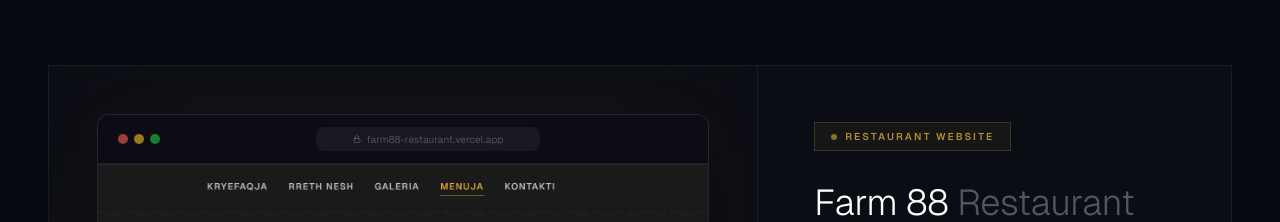
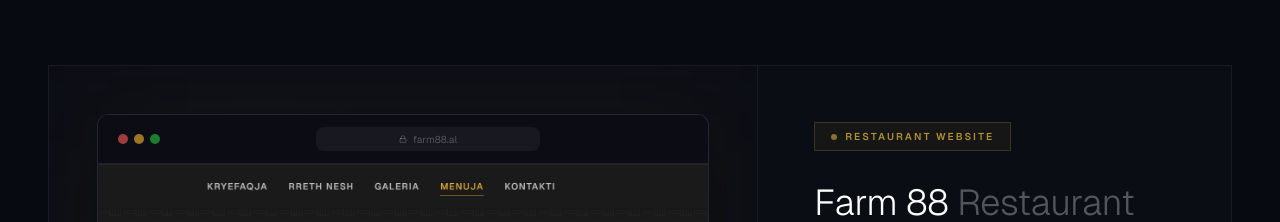
Before and after one commit to Alban1122/eightbyte-studio, a Next.js app: page / in a window 1280 px wide. Shown: the part 3640-3862 px from the top of the page. Built offline with nearby package versions, Linux system fonts and the light colour scheme; no server answers; the database is empty.

Commit message:
Update Farm 88 URL to farm88.al

```diff
--- a/src/components/Projects.tsx
+++ b/src/components/Projects.tsx
@@ -229,7 +229,7 @@
             <motion.div variants={fadeUp} className="relative overflow-hidden border-b border-white/[0.06] p-6 sm:p-10 lg:border-b-0 lg:border-r lg:p-12">
               <div className="absolute inset-0 bg-[radial-gradient(ellipse_70%_70%_at_30%_50%,rgba(212,175,55,0.03)_0%,transparent_70%)]" />
               <div className="relative">
-                <ScreenshotShowcase screenshots={farm88Screenshots} urlLabel="farm88-restaurant.vercel.app" />
+                <ScreenshotShowcase screenshots={farm88Screenshots} urlLabel="farm88.al" />
               </div>
             </motion.div>
 
@@ -272,7 +272,7 @@
 
               {/* CTA Buttons */}
               <motion.div variants={fadeUp} className="mt-10 flex flex-wrap gap-4">
-                <a href="https://farm88-restaurant.vercel.app" target="_blank" rel="noopener noreferrer" className="group inline-flex items-center gap-2.5 bg-gold-400 px-7 py-3.5 text-[11px] font-semibold tracking-[0.12em] text-navy-950 uppercase transition-all duration-300 hover:bg-gold-300 hover:shadow-lg hover:shadow-gold-400/20">
+                <a href="https://farm88.al" target="_blank" rel="noopener noreferrer" className="group inline-flex items-center gap-2.5 bg-gold-400 px-7 py-3.5 text-[11px] font-semibold tracking-[0.12em] text-navy-950 uppercase transition-all duration-300 hover:bg-gold-300 hover:shadow-lg hover:shadow-gold-400/20">
                   {t(farm.ctaPrimary, lang)}
                   <svg width="12" height="12" viewBox="0 0 24 24" fill="none" stroke="currentColor" strokeWidth="2.5" strokeLinecap="round" strokeLinejoin="round" className="transition-transform duration-300 group-hover:translate-x-0.5"><path d="M7 17 17 7" /><path d="M7 7h10v10" /></svg>
                 </a>
```
